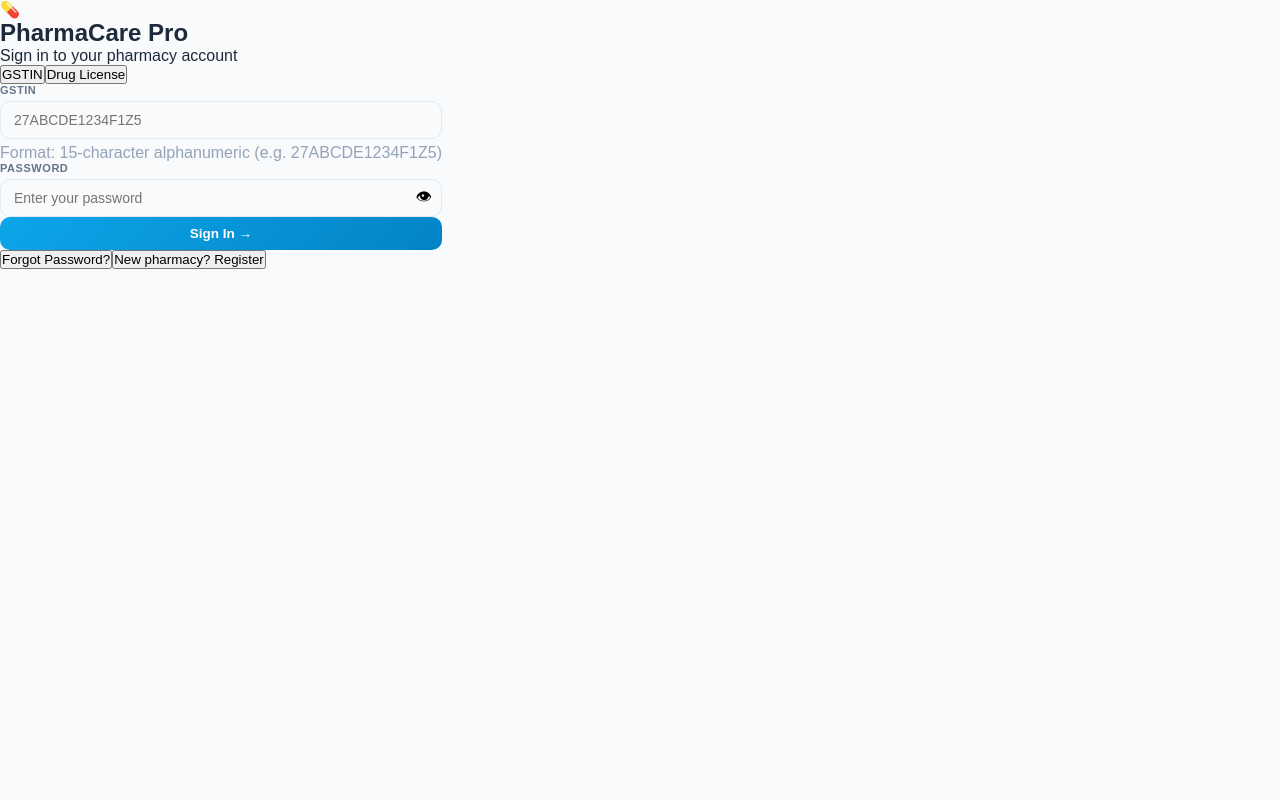
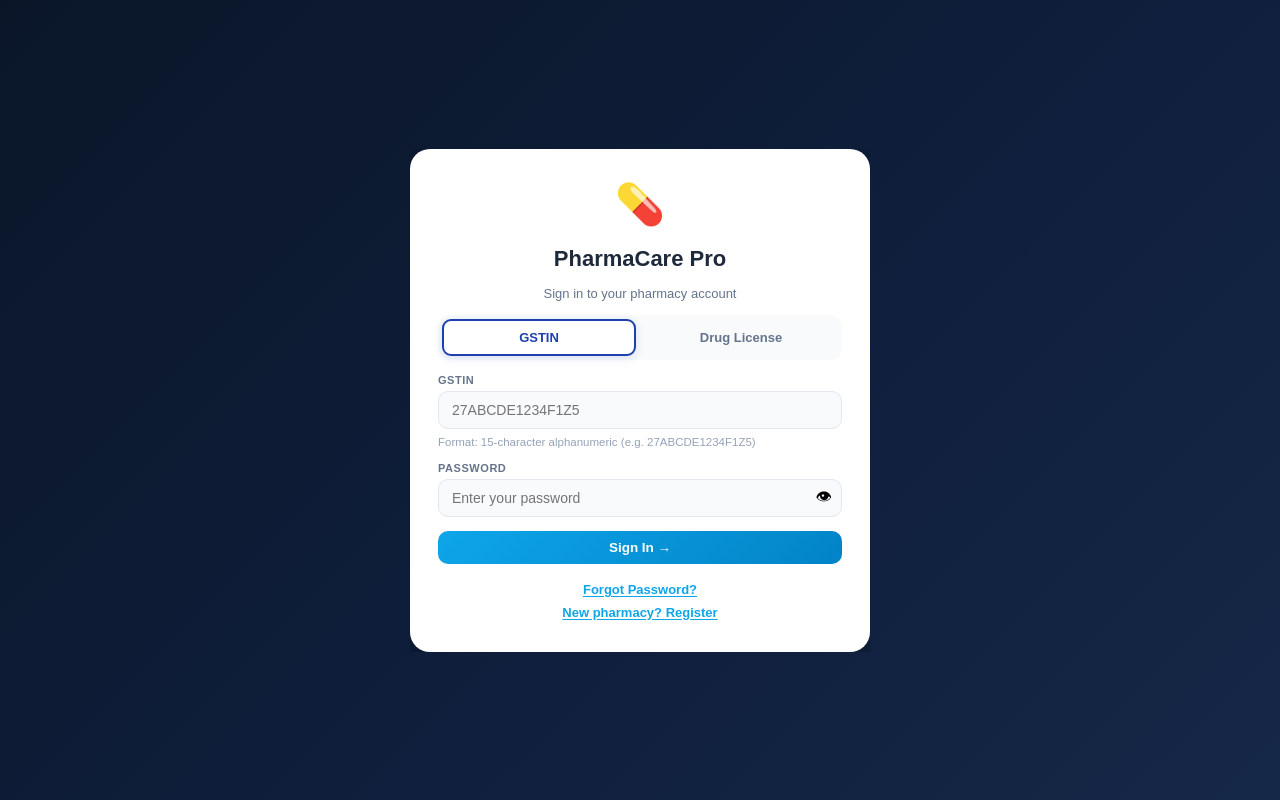
Before and after one commit to Dash1234-user/Pharma-Pro-Project, a React (Vite) app in the folder frontend/: page /login in a window 1280 px wide. Built offline with nearby package versions, Linux system fonts and the light colour scheme.

Commit message:
Add styles for authentication components

```diff
--- a/frontend/src/styles.css
+++ b/frontend/src/styles.css
@@ -442,3 +442,51 @@
   display: inline-block;
   animation: spin-slow 1.2s linear infinite;
 }
+
+/* ══════════════════════════════════════════
+   AUTH — Login / Register / Forgot Password
+══════════════════════════════════════════ */
+.auth-overlay{
+  position:fixed;inset:0;z-index:1000;
+  background:linear-gradient(135deg,#0a1628 0%,#0f1f3d 60%,#162847 100%);
+  display:flex;align-items:center;justify-content:center;
+  padding:16px;min-height:100vh;
+}
+.auth-container{
+  width:100%;max-width:460px;
+  max-height:92vh;overflow-y:auto;
+}
+.auth-panel{
+  background:white;border-radius:20px;
+  padding:32px 28px;
+  box-shadow:0 24px 60px rgba(0,0,0,.35);
+  display:flex;flex-direction:column;gap:14px;
+}
+.auth-logo{font-size:40px;text-align:center;margin-bottom:4px;}
+.auth-title{font-size:22px;font-weight:800;color:var(--text);text-align:center;margin:0;}
+.auth-subtitle{font-size:13px;color:var(--text2);text-align:center;margin:0;}
+.auth-mode-toggle{
+  display:grid;grid-template-columns:1fr 1fr;
+  gap:8px;background:var(--bg);border-radius:12px;padding:4px;
+}
+.auth-mode-btn{
+  padding:9px 12px;border-radius:9px;font-size:13px;font-weight:600;
+  border:2px solid transparent;cursor:pointer;background:transparent;
+  color:var(--text2);font-family:'Plus Jakarta Sans',sans-serif;
+  transition:all .18s;text-align:center;
+}
+.auth-mode-btn.active{
+  background:white;color:#1e40af;border-color:#1e40af;
+  box-shadow:0 2px 8px rgba(30,64,175,.15);
+}
+.auth-links{display:flex;flex-direction:column;gap:8px;align-items:center;margin-top:4px;}
+.auth-link{
+  background:none;border:none;cursor:pointer;
+  font-size:13px;color:var(--accent);font-weight:600;
+  font-family:'Plus Jakarta Sans',sans-serif;
+  text-decoration:underline;text-underline-offset:2px;
+  padding:0;transition:color .15s;
+}
+.auth-link:hover{color:var(--accent-d);}
+.form-label{font-size:11px;font-weight:700;color:var(--text2);text-transform:uppercase;letter-spacing:.05em;}
+.form-hint{font-size:11.5px;color:#94a3b8;margin-top:2px;}
```
